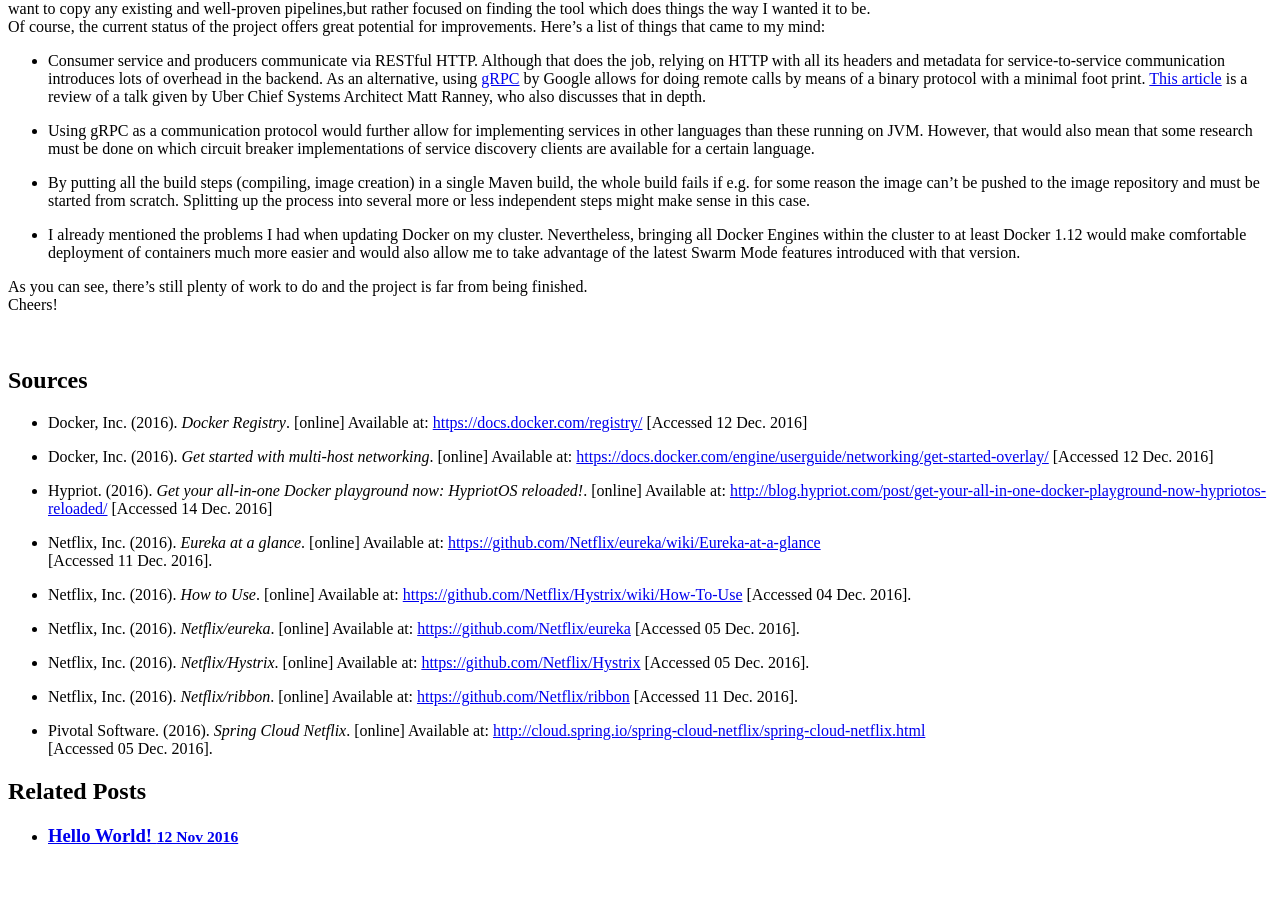
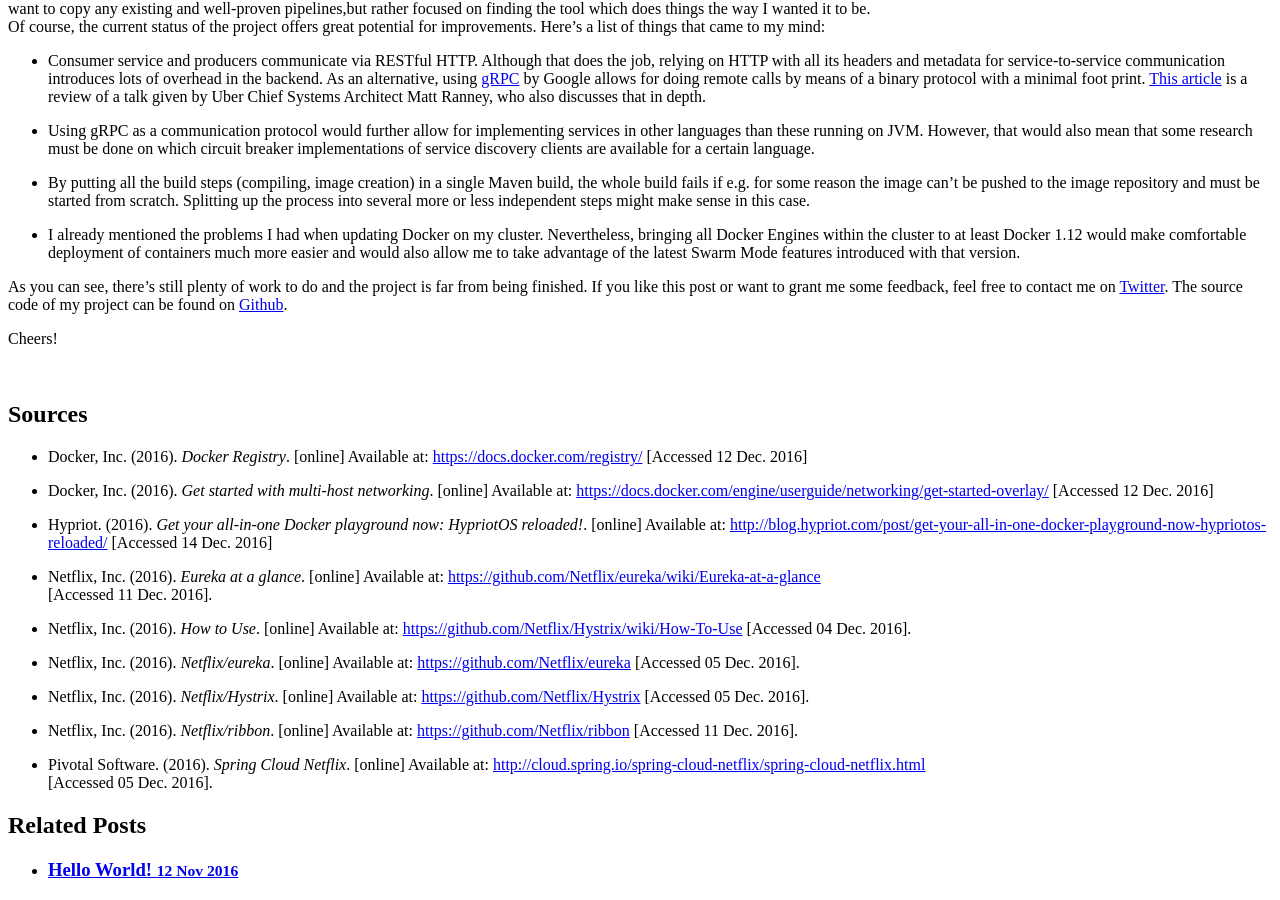
Before and after one commit to PaddySmalls/PaddySmalls.github.io, a Jekyll site: the page built from _posts/2016-12-14-innovation-project.md, in a window 1280 px wide and 900 px high, scrolled down 12966 px. Built offline with Jekyll 4.4.1, drawn with Linux system fonts in a browser that asks for light colours; before the commit the page ends 13832 px from its top, so only the background shows below that.

Commit message:
Added closing sentence and Github repo link.

```diff
--- a/_posts/2016-12-14-innovation-project.md
+++ b/_posts/2016-12-14-innovation-project.md
@@ -815,7 +815,10 @@
  and would also allow me to take advantage of the latest Swarm Mode features introduced with that version.
 
 
-As you can see, there's still plenty of work to do and the project is far from being finished.
+As you can see, there's still plenty of work to do and the project is far from being finished. If you like this post
+or want to grant me some feedback, feel free to contact me on [Twitter](https://twitter.com/Apophis1990). The source
+code of my project can be found on [Github](https://github.com/PaddySmalls/hello_microservices).
+
 Cheers!
 
 <br/>
```
